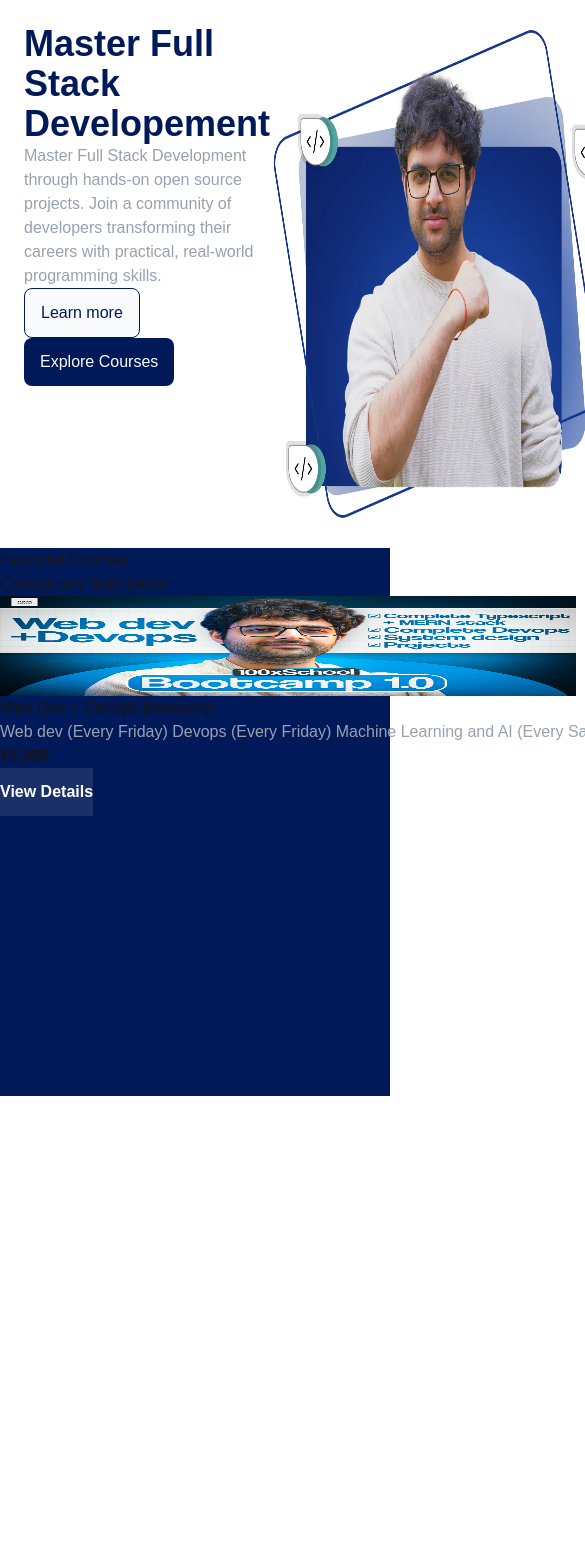
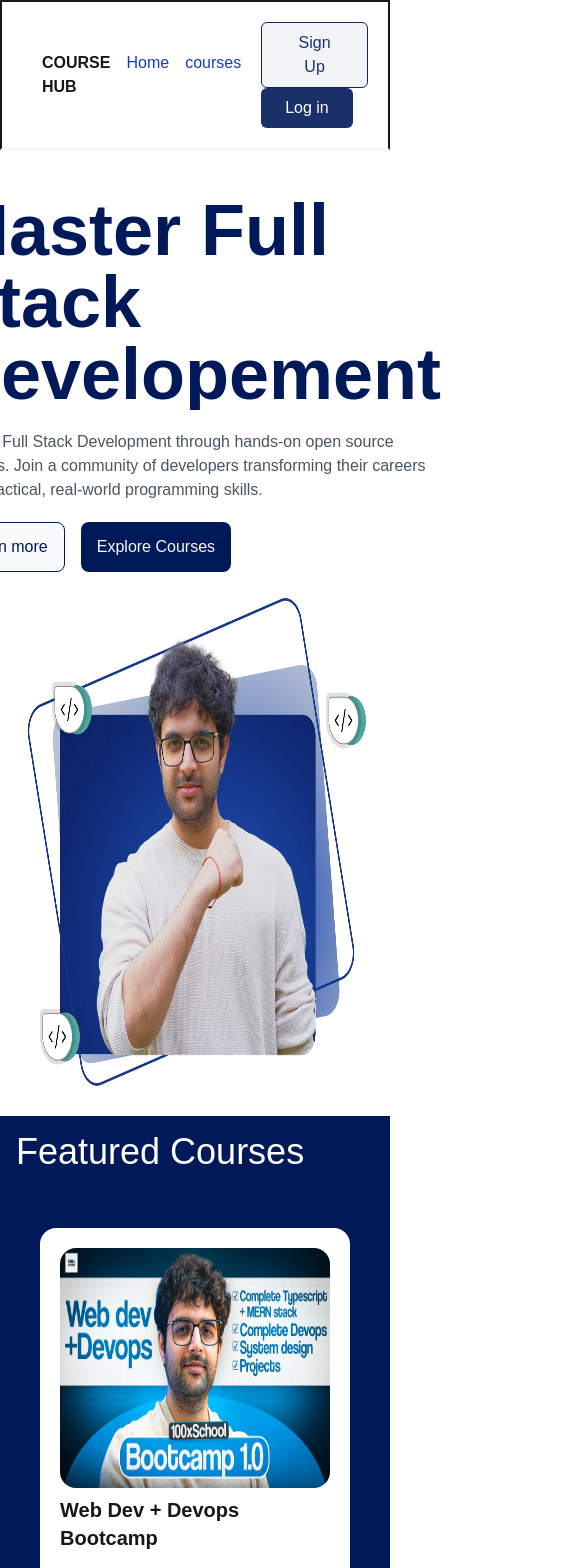
Before and after one commit to Arindam-saikia-2005/courseHub, a Next.js app: page / in a window 390 px wide. Shown: the top 1568 px of the page, 585 px wide, since content can reach past the window. Before the commit the page ends 1096 px from the top, so only its background shows below. Built offline with nearby package versions, Linux system fonts and the light colour scheme; no server answers; what @imagekit/next would draw is missing.

Commit message:
Add designs into single page and Podcast section

```diff
--- a/app/(auth)/redirect/page.tsx
+++ b/app/(auth)/redirect/page.tsx
@@ -1,24 +1,11 @@
-import { authOptions } from "@/lib/auth"
-import { getServerSession } from "next-auth"
-import { redirect } from "next/navigation"
-
+import { authOptions } from "@/lib/auth";
+import { getServerSession } from "next-auth";
+import { redirect } from "next/navigation";
 
 export default async function RedirectPage() {
+  const session = await getServerSession(authOptions);
 
-    const session = await getServerSession(authOptions)
+  redirect(session?.user.role === "ADMIN" ? "/admin" : "/user");
 
-    if(!session) {
-        redirect("/login")
-    }
-
-  if(session.user.role === "ADMIN") {
-    redirect("/admin")
-  }
-
-
-
-
-  return (
-    <div></div>
-  )
+  return <div></div>;
 }
--- /dev/null
+++ b/app/(pages)/courses/[1]/page.tsx
@@ -0,0 +1,71 @@
+"use client";
+
+import { useParams } from "next/navigation";
+
+export default function Page() {
+  const { id } = useParams();
+
+  return (
+    <div className="min-h-screen w-full">
+      {/* 1st div */}
+      <div className="bg-[#f1f1ff] flex flex-wrap justify-between justify-center gap-5 h-auto md:h-112.5 w-full p-25 md:p-10">
+        <div className=" flex flex-wrap md:flex-col space-y-6 ">
+          <h1 className="text-4xl">Web Dev + Devops Bootcamp</h1>
+
+          <p className="text-xl clamp-3 max-w-xl">
+            Master real-world engineering skills from zero to production. Build
+            scalable web apps , deploy on cloud infrastructure, and create
+            blockchain applications with hands-on mentorship
+          </p>
+        </div>
+
+        <div className=" md:w-100 h-auto rouned-2xl">
+          <img
+            className="  rounded-t-2xl"
+            src="/course-image.jpg"
+            alt="course-image"
+          />
+          <div className="w-full bg-[#001959] p-3 rounded-b-2xl">
+            <p className="text-white font-semibold">Arindam Saikia</p>
+            <p className="text-white text-sm">Senior Engineer & Mentor</p>
+          </div>
+        </div>
+      </div>
+
+      {/* 2nd div */}
+
+      <div className="flex flex-wrap justify-between gap-4 h-auto w-full bg-[#FAFAFA] p-20">
+        <div className="border border-gray-500 rounded-3xl p-16 space-y-4">
+          <span className="text-xl font-semibold text-[#001959]">Web dev</span>
+          <img
+            className="h-[224px] w-[508px]"
+            src="/first-img.png"
+            alt="webdev-img"
+          />
+
+          <span className="text-xl font-semibold text-[#001959]">Devops</span>
+          <img
+            className="h-[185px] w-[508px]"
+            src="/second-img.png"
+            alt="devops-img"
+          />
+        </div>
+
+        <div className="md:h-97.5 md:w-112.25 w-129.5 border p-5 border-gray-500 rounded-2xl">
+          <img
+            className="h-55 w-97.75 mx-auto rounded-2xl"
+            src="/course-image.jpg"
+            alt="course-image"
+          />
+
+          <div className="flex flex-col mt-4 space-y-3">
+            <span className="text-2xl font-semibold">₹3999 </span>
+            <button className="w-full bg-[#001959] text-white py-3 rounded-2xl text-sm">
+              Buy Now
+            </button>
+          </div>
+        </div>
+      </div>
+    </div>
+  );
+}
--- /dev/null
+++ b/app/(pages)/courses/page.tsx
@@ -0,0 +1,12 @@
+import CourseCard from "@/components/CourseCard"
+
+export default function Page() {
+  return (
+    <div className="flex bg-gray-100 justify-center flex-wrap gap-4 ">
+      <CourseCard />
+      <CourseCard />
+      <CourseCard />
+      <CourseCard />
+    </div>
+  )
+}
--- a/app/globals.css
+++ b/app/globals.css
@@ -24,3 +24,9 @@ body {
   color: var(--foreground);
   font-family: Arial, Helvetica, sans-serif;
 }
+.clamp-3 {
+  display: -webkit-box;
+  -webkit-box-orient: vertical;
+  -webkit-line-clamp: 3;
+  overflow: hidden;
+}
--- a/app/layout.tsx
+++ b/app/layout.tsx
@@ -3,8 +3,6 @@ import { Geist, Geist_Mono } from "next/font/google";
 import "./globals.css";
 import Providers from "@/components/Providers";
 import Navbar from "@/components/Navbar";
-import { getServerSession } from "next-auth";
-import { authOptions } from "@/lib/auth";
 
 const geistSans = Geist({
   variable: "--font-geist-sans",
@@ -26,17 +24,13 @@ export default async function RootLayout({
 }: Readonly<{
   children: React.ReactNode;
 }>) {
-  const session = await getServerSession(authOptions);
-
-  const user = session?.user;
-
   return (
     <html lang="en">
       <body
         className={`${geistSans.variable} ${geistMono.variable} antialiased`}
       >
         <Providers>
-          {user && <Navbar />}
+          <Navbar />
           {children}
         </Providers>
       </body>
--- a/app/page.tsx
+++ b/app/page.tsx
@@ -4,7 +4,7 @@ import HeroSection from "@/components/HeroSection"
 export default function Home() {
 
   return (
-    <div>
+    <div className="min-h-screen w-full">
       <HeroSection/>
     </div>
   );
--- a/components/CourseCard.tsx
+++ b/components/CourseCard.tsx
@@ -1,22 +1,19 @@
 export default function Page() {
   return (
-    <div className="bg-[#001959]">
-
-        <h1 className="text-[#FFFFF]">Featured Courses</h1>
-        <p>Choose any from below</p>
-      <div className="h-125 w-4xl bg-[#FFFFF]">
+    <div className="max-w-md h-125 bg-white p-5 rounded-2xl">
       <img
-          className="h-25 w-xl"
+        className="h-60 w-xl rounded-2xl"
         src="/course-image.jpg"
         alt="course-image"
       />
-        <p className="semibold">Web Dev + Devops Bootcamp</p>
+      <p className="font-semibold text-xl mt-2">Web Dev + Devops Bootcamp</p>
+     <div className="mt-6 space-y-5">
        <p className="text-gray-400">
         Web dev (Every Friday) Devops (Every Friday) Machine Learning and AI
         (Every Saturday) Web3....
       </p>
-        <p className="font-bold">₹5,999</p>
-        <button className="bg-[#1a3069] text-white font-semibold  py-3">
+      <p className="font-semibold text-2xl">₹5,999</p>
+      <button className="rounded-2xl w-full bg-[#001959] text-white font-sans  py-3">
         View Details
       </button>
      </div>
--- a/components/HeroSection.tsx
+++ b/components/HeroSection.tsx
@@ -1,23 +1,21 @@
-import CourseCard from "@/components/CourseCard"
+import CourseCard from "@/components/CourseCard";
 
 export default function Page() {
   return (
-    <div>
-
+    <div className="">
       {/* HeroSecion */}
-
-      <div className="flex m-6">
-        <div className="flex flex-col">
-          <h1 className="text-4xl font-semibold text-[#001959]">
-            Master Full Stack
-            Developement
+      <div className="flex flex-wrap md:justify-between justify-center m-6 md:p-20">
+        <div className="flex flex-wrap md:flex-col space-y-5 p-5">
+          <h1 className="text-7xl font-semibold text-[#001959] clamp-3 max-w-xl  ">
+            Master Full Stack Developement
           </h1>
-          <p className="text-gray-400">
+          <p className="text-gray-600 max-w-xl clamp-3">
             Master Full Stack Development through hands-on open source projects.
             Join a community of developers transforming their careers with
             practical, real-world programming skills.
           </p>
-        <div className="space-x-5">
+
+          <div className="flex space-x-4">
             <button className="rounded-lg bg-gray-50 text-[#001959] border border-[#001959] px-4 py-3">
               Learn more
             </button>
@@ -26,15 +24,91 @@ export default function Page() {
             </button>
           </div>
         </div>
-        <img className="h-125 w-125 " src="/hero-img.webp" alt="course-image" />
+
+        <div className="space-x-5">
+          <img
+            className="h-125 w-125 "
+            src="/hero-img.webp"
+            alt="course-image"
+          />
+        </div>
       </div>
 
       {/* Courses */}
-
-      <div>
-         <CourseCard/>
+      <div className="bg-[#001959]">
+        <div className="p-4">
+          <p className="text-white text-4xl">Featured Courses</p>
+        </div>
+        <div className="p-10 flex flex-wrap gap-6 justify-center items-center">
+          <CourseCard />
+          <CourseCard />
+          <CourseCard />
+          <CourseCard />
+        </div>
       </div>
 
+      {/* podcast section */}
+      <div className="flex flex-wrap mx-auto gap-5  justify-center h-auto max-w-6xl rounded-2xl w-auto mt-20 mb-20 p-15 bg-[#001959]">
+        <div>
+          <h1 className="font-bold text-4xl text-white">
+            The 100xdevs Podcast
+          </h1>
+          <p className="text-lg text-white">
+            Unfiltered discussions on engineering, startups, and career growth
+            with industry experts and successful developers
+          </p>
+        </div>
+        <div className=" space-x-3 p-6 h-87.5 w-120 md:h-62.5 md:w-[320px] rounded-2xl flex bg-white justify-center flex-col">
+          <div className="md:h-39.5 md:w-70">
+            <iframe
+              className="rounded-2xl"
+              height={157}
+              width={280}
+              src="https://www.youtube.com/embed/dRXq81Om2a4?si=mkYX2vZvR6ZjPf8-"
+              frameBorder="0"
+              allow="accelerometer; autoplay; clipboard-write; encrypted-media; gyroscope; picture-in-picture; web-share"
+              referrerPolicy="strict-origin-when-cross-origin"
+            />
+          </div>
+          <p className="font-mono text-sm text-gray-400">
+            How a 21-Year-Old Got an ₹80 LPA Offer (Before Degree!)
+          </p>
+        </div>
+
+        <div className=" p-6 h-87.5 w-120 md:h-62.5 md:w-[320px] rounded-2xl flex bg-white justify-center flex-col">
+          <div className="md:h-39.5 md:w-70">
+            <iframe
+              className="rounded-2xl"
+              height={157}
+              width={280}
+              src="https://www.youtube.com/embed/PZNgcH2Jtac?si=t5OKtQ2bH3CSMiFK"
+              frameBorder="0"
+              allow="accelerometer; autoplay; clipboard-write; encrypted-media; gyroscope; picture-in-picture; web-share"
+              referrerPolicy="strict-origin-when-cross-origin"
+            />
+          </div>
+          <p className="font-mono text-sm text-gray-400">
+            How a 21-Year-Old Got an ₹80 LPA Offer (Before Degree!)
+          </p>
+        </div>
+
+        <div className=" p-6 h-87.5 w-120 md:h-62.5 md:w-[320px] rounded-2xl flex bg-white justify-center flex-col">
+          <div className="md:h-39.5 md:w-70">
+            <iframe
+              className="rounded-2xl"
+              height={157}
+              width={280}
+              src="https://www.youtube.com/embed/TbbCJQ4Vbko?si=8S1k214QpLfgE31d"
+              frameBorder="0"
+              allow="accelerometer; autoplay; clipboard-write; encrypted-media; gyroscope; picture-in-picture; web-share"
+              referrerPolicy="strict-origin-when-cross-origin"
+            />
+          </div>
+          <p className="font-mono text-sm text-gray-400">
+            How a 21-Year-Old Got an ₹80 LPA Offer (Before Degree!)
+          </p>
+        </div>
+      </div>
     </div>
   );
 }
--- a/components/Navbar.tsx
+++ b/components/Navbar.tsx
@@ -1,21 +1,44 @@
 "use client";
-import { signOut } from "next-auth/react";
+import { signOut, useSession } from "next-auth/react";
+import Link from "next/link";
 
 export default function Page() {
+  const { data: session } = useSession();
+
   return (
-    <nav className="w-full  flex justify-between items-center  p-3  border-3 border-b-gray-200">
-      <div className="flex space-x-4">
+    <nav className="w-full  flex justify-between items-center p-5 border-2 border-b-gray-100  ">
+      <div className="flex space-x-4 px-5">
         <p className="font-semibold ">COURSE HUB</p>
-        <p>courses</p>
+        <Link href="/">
+          <p className="text-blue-800">Home</p>
+        </Link>
+        <Link href="/courses">
+          <p className="text-blue-800">courses</p>
+        </Link>
       </div>
 
       <div className="space-x-4">
+        {!session?.user ? (
+          <Link href="/signup">
             <button className="bg-gray-100 px-6 py-2 text-[#1A3069] hover:bg-gray-300 border border-blue-950 rounded-md">
               Sign Up
             </button>
+          </Link>
+        ) : null}
+        {session?.user ? (
+          <button
+            onClick={() => signOut()}
+            className="bg-[#1A3069]  px-6 py-2 text-white rounded-md"
+          >
+            Log out
+          </button>
+        ) : (
+          <Link href="/login">
             <button className="bg-[#1A3069]  px-6 py-2 text-white rounded-md">
               Log in
             </button>
+          </Link>
+        )}
       </div>
     </nav>
   );
--- /dev/null
+++ b/components/PodcastCard.tsx
@@ -0,0 +1,37 @@
+export default function Page() {
+  return (
+    <>
+      <div className="w-87.5 flex flex-wrap flex-col-reverse h-56 rounded-xl space-x-3">
+
+        <div className="p-6 rounded-2xl flex justify-center bg-white flex-col">
+          <iframe
+            className="rounded-lg"
+            height="h-36"
+            width="w-[200px]"
+            src="https://www.youtube.com/embed/dRXq81Om2a4?si=mkYX2vZvR6ZjPf8-"
+            frameBorder="0"
+            allow="accelerometer; autoplay; clipboard-write; encrypted-media; gyroscope; picture-in-picture; web-share"
+            referrerPolicy="strict-origin-when-cross-origin"
+          />
+          <p className="font-mono text-sm text-gray-400">
+            How a 21-Year-Old Got an ₹80 LPA Offer (Before Degree!)
+          </p>
+        </div>
+        <div className="p-6 rounded-2xl flex bg-white justify-center flex-col">
+          <iframe
+            className="rounded-lg"
+            height="h-36"
+            width="w-[200px]"
+            src="https://www.youtube.com/embed/dRXq81Om2a4?si=mkYX2vZvR6ZjPf8-"
+            frameBorder="0"
+            allow="accelerometer; autoplay; clipboard-write; encrypted-media; gyroscope; picture-in-picture; web-share"
+            referrerPolicy="strict-origin-when-cross-origin"
+          />
+          <p className="font-mono text-sm text-gray-400">
+            How a 21-Year-Old Got an ₹80 LPA Offer (Before Degree!)
+          </p>
+        </div>
+      </div>
+    </>
+  );
+}
```
Also changed, not shown: public/first-img.png (added), public/second-img.png (added). Lines whose indentation alone changed are shown as unchanged.
